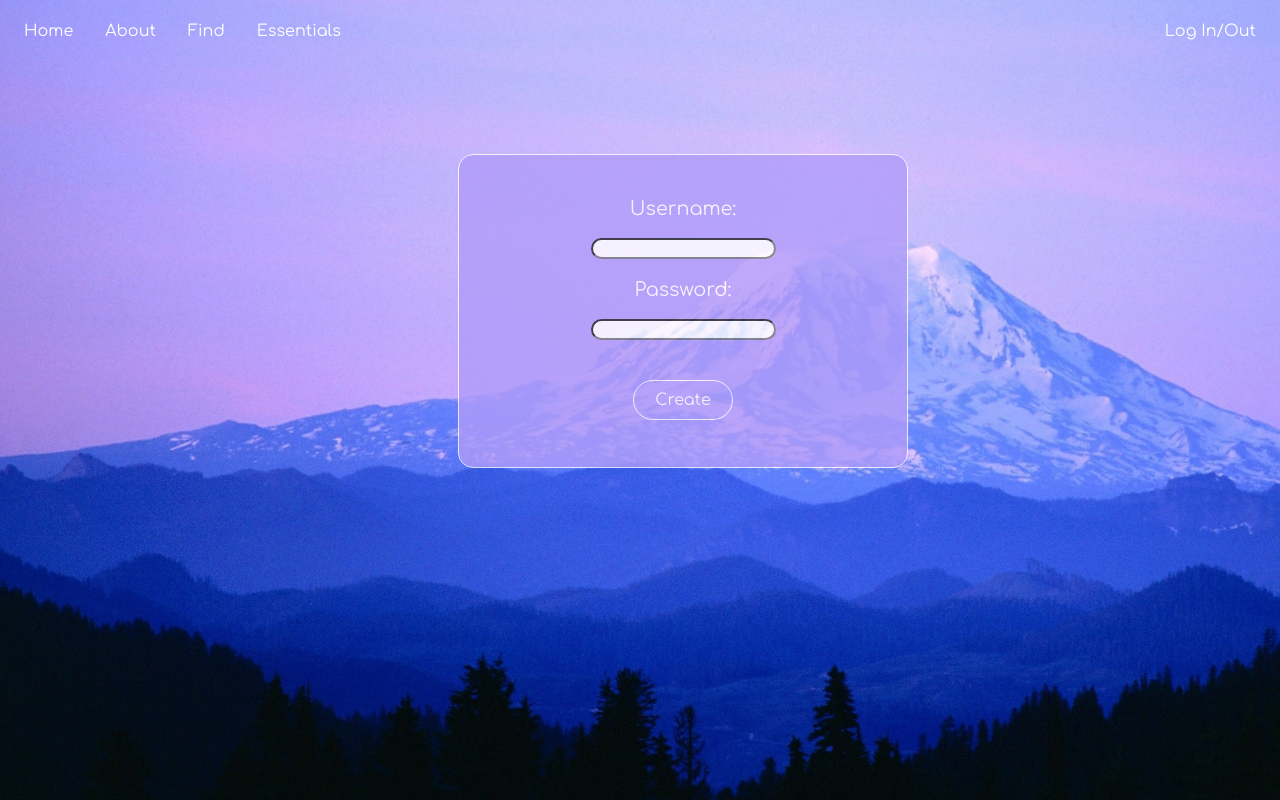
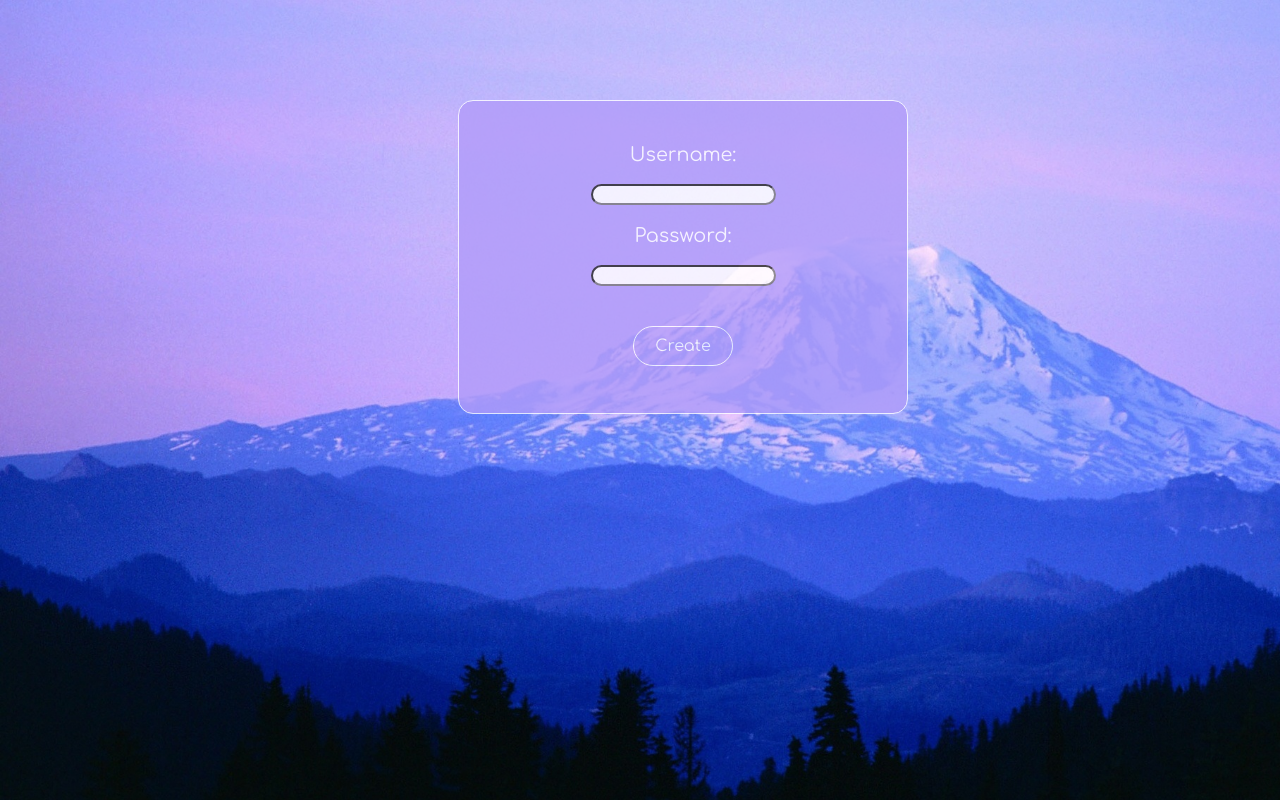
Before and after one commit to kristuben/saving, a plain HTML site: page www/create.html in a window 1280 px wide. Drawn offline with Linux system fonts and the light colour scheme; a web font is replaced by a local one.

Commit message:
fixed stuff

```diff
--- a/www/create.html
+++ b/www/create.html
@@ -10,14 +10,6 @@
 <link rel="stylesheet" type="text/css" href="create.css">
 </head>
 <body>
-
-  <ul>
-    <li><a href = home.html> Home </a></li>
-    <li><a href = about.html> About </a></li>
-    <li><a href = find.html> Find </a></li>
-    <li><a href = essentials.html> Essentials </a></li>
-    <li style="float:right"><a href = login.html>Log In/Out</a></li>
-  </ul>
 
 <div id = "element">
   <p>Username:</p>
```
Also changed, not shown: www/about.html (+1 -1 lines), www/essentials.html (+1 -0 lines), www/find.html (+1 -1 lines), www/home.html (+1 -1 lines), www/index.html (+0 -8 lines), www/results.html (+1 -1 lines), www/searchresults.html (+1 -2 lines).
